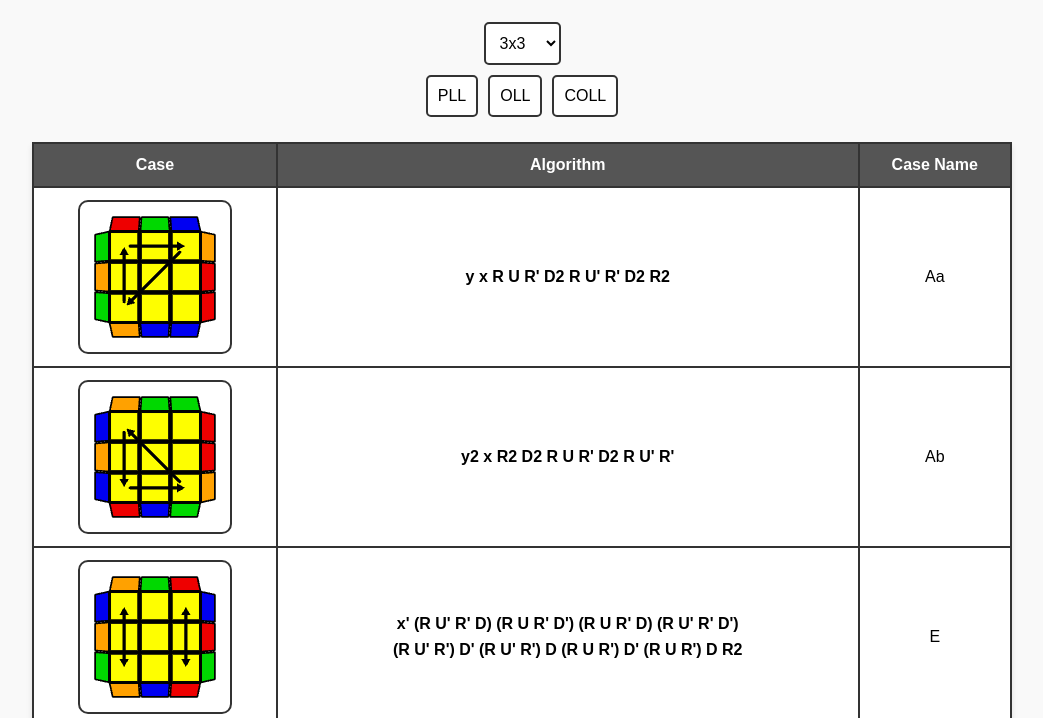
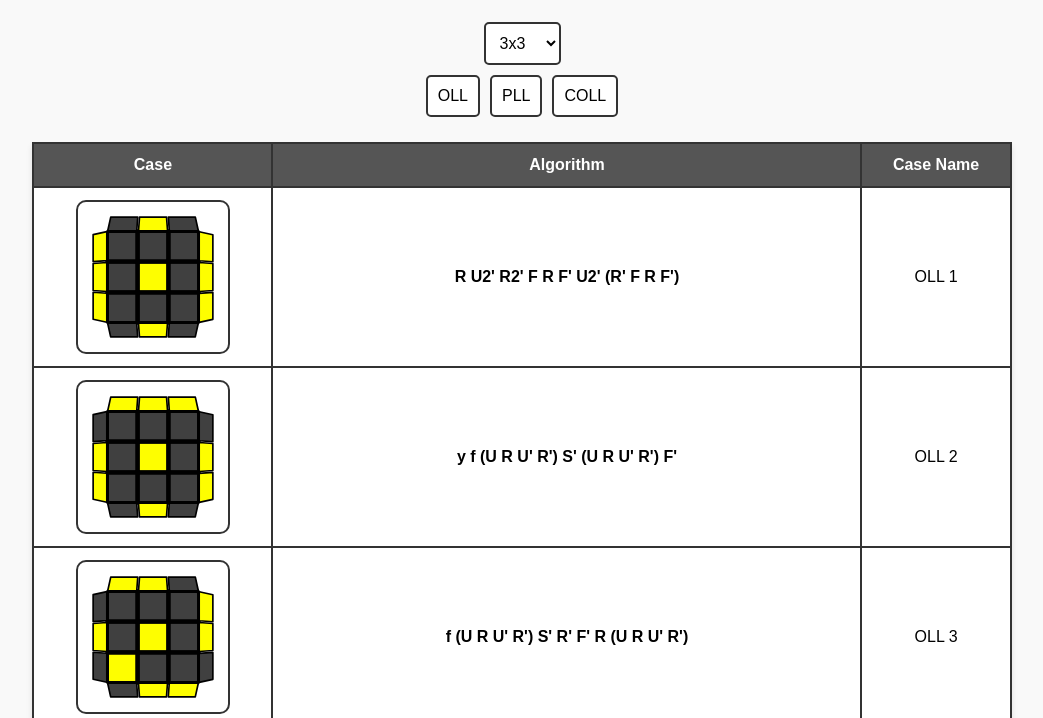
Before and after one commit to LucaBlack2007/algorithms, a plain HTML site: page index.html in a window 1280 px wide. Shown: the part 82-800 px from the top of the page, without its empty margins (118-1161 px from the left). Drawn offline with Linux system fonts and the light colour scheme.

Commit message:
swap oll & pll order

```diff
--- a/index.html
+++ b/index.html
@@ -92,7 +92,7 @@
     </table>
     <script>
         const filters = {
-            "3x3": ["PLL", "OLL", "COLL"],
+            "3x3": ["OLL", "PLL", "COLL"],
             "2x2": ["CLL", "EG-1", "EG-2"],
             "Misc": ["Misc. Algs"]
         };
```
